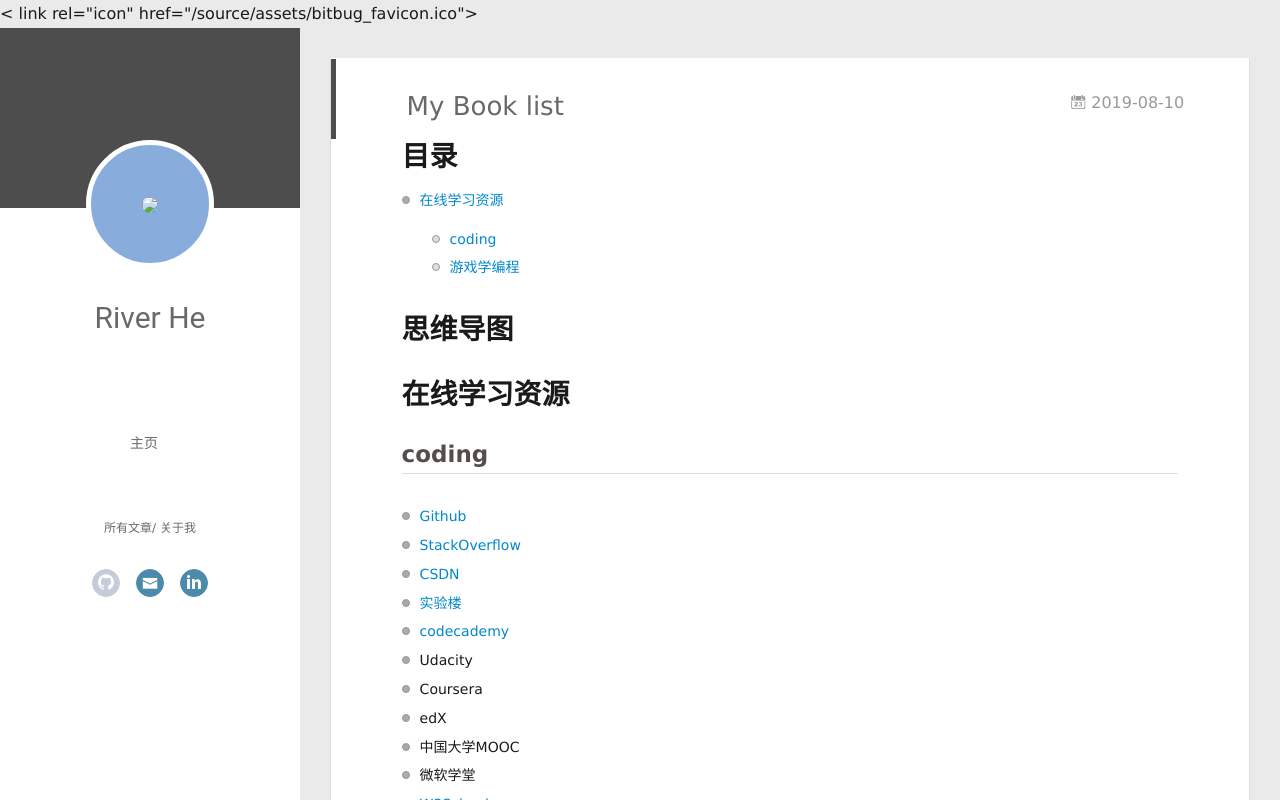
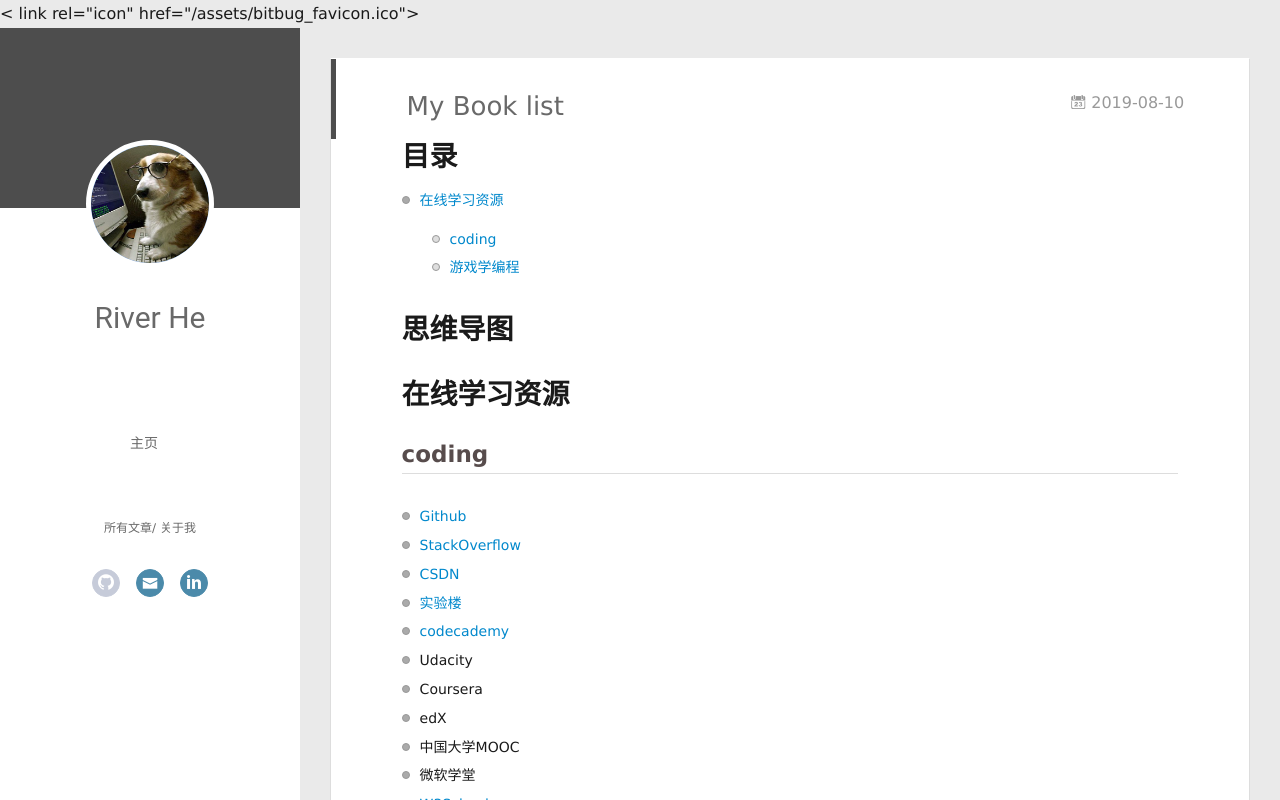
Before and after one commit to JunLin-He/junlin-he.github.io, a plain HTML site: page 2019/08/10/My-Book-list/index.html in a window 1280 px wide. Drawn offline with Linux system fonts and the light colour scheme.

Commit message:
Site updated: 2019-08-11 16:06:23

```diff
--- a/2019/08/10/My-Book-list/index.html
+++ b/2019/08/10/My-Book-list/index.html
@@ -24,7 +24,7 @@
     <link rel="alternative" href="/atom.xml" title="River&#39;s home" type="application/atom+xml">
 
 
-    < link rel="icon" href="/source/assets/bitbug_favicon.ico">
+    < link rel="icon" href="/assets/bitbug_favicon.ico">
     <!-- link rel="icon" href="/img/favicon.ico" -->
 
   <link rel="stylesheet" type="text/css" href="/./main.0cf68a.css">
@@ -49,7 +49,7 @@
 <div class="intrude-less">
 	<header id="header" class="inner">
 		<a href="/" class="profilepic">
-			<img src="/source/assets/Cokey.jpg" class="js-avatar">
+			<img src="/assets/Cokey.jpg" class="js-avatar">
 		</a>
 		<hgroup>
 		  <h1 class="header-author"><a href="/">River He</a></h1>
@@ -99,7 +99,7 @@
 	<div class="intrude-less">
 		<header id="header" class="inner">
 			<div class="profilepic">
-				<img src="/source/assets/Cokey.jpg" class="js-avatar">
+				<img src="/assets/Cokey.jpg" class="js-avatar">
 			</div>
 			<hgroup>
 			  <h1 class="header-author js-header-author">River He</h1>
```
Also changed, not shown: archives/2019/08/index.html (+3 -3 lines), archives/2019/index.html (+3 -3 lines), archives/index.html (+3 -3 lines), index.html (+3 -3 lines), tags/Booklist/index.html (+3 -3 lines).
